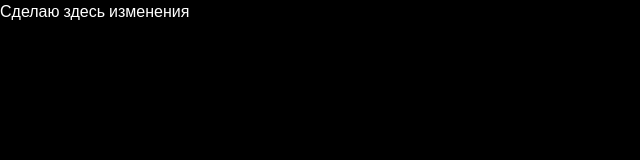
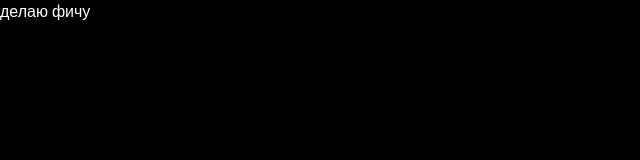
Before and after one commit to VadimDgahm/BrainCards, a React (Vite) app: page / in a window 1280 px wide. Shown: the top 160 px of the page, without its empty margins (0-640 px from the left). Built offline with nearby package versions, Linux system fonts and the light colour scheme; a web font is replaced by a local one.

Commit message:
test commit2

```diff
--- a/src/App.tsx
+++ b/src/App.tsx
@@ -1,5 +1,5 @@
 function App() {
-  return <div>Сделаю здесь изменения</div>
+  return <div>делаю фичу</div>
 }
 
 export default App
```
